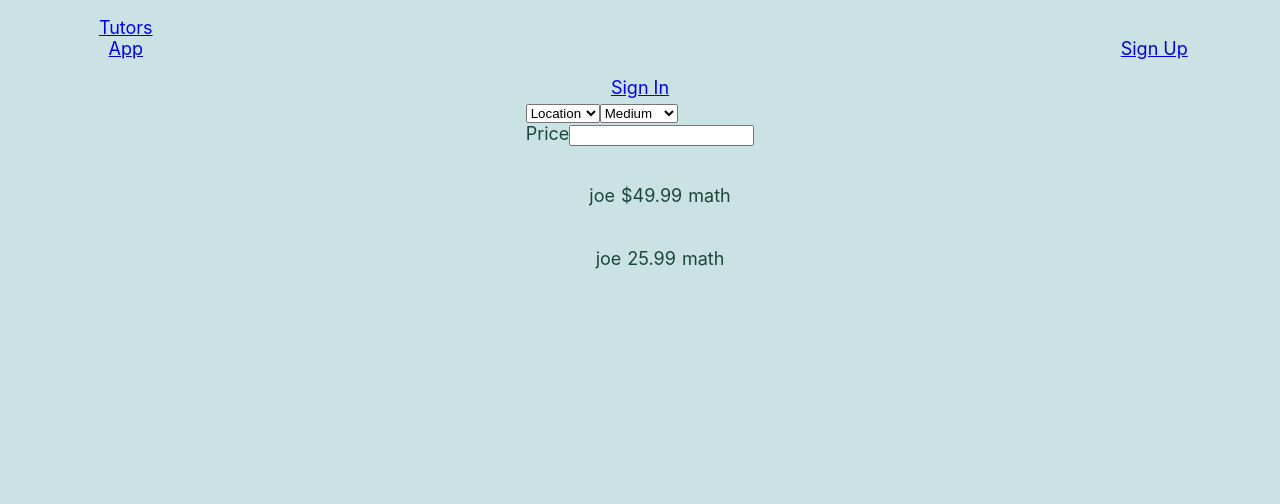
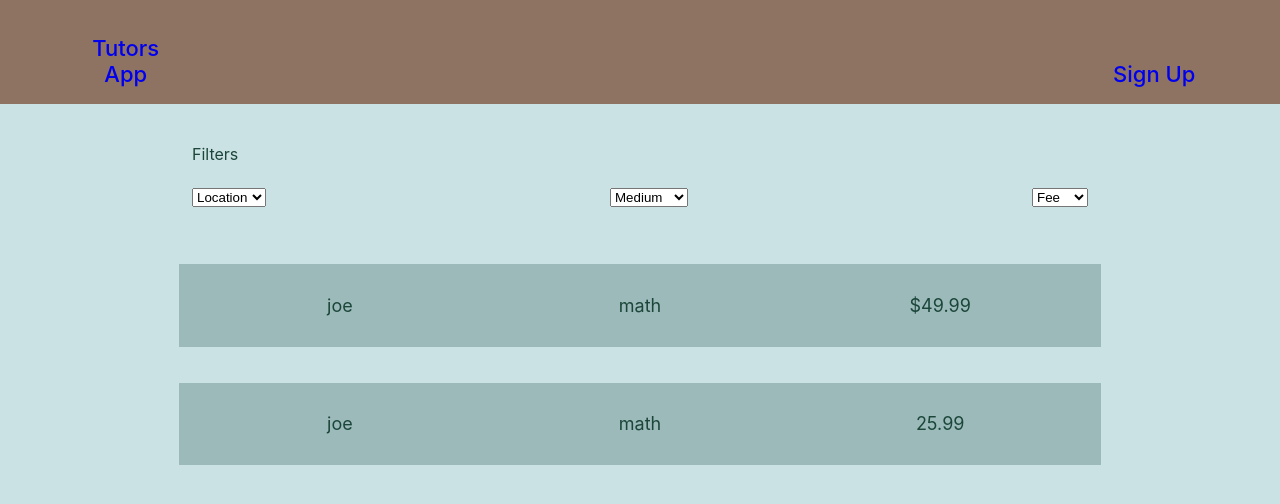
Before and after one commit to elireiner/tutors-app, a React (Create React App) app: page / in a window 1280 px wide. Shown: the top 504 px of the page. Built offline with nearby package versions, Linux system fonts and the light colour scheme; no server answers.

Commit message:
Design main page

```diff
--- a/src/Filters/Filters.css
+++ b/src/Filters/Filters.css
@@ -0,0 +1,24 @@
+.filter-element {
+    height: 15vh;
+    width: 70%;
+    margin: auto;
+    margin-top: 5vh;
+}
+
+.filters-header {
+    font-size: 16px;
+    font-weight: 400;
+    margin-top: 0;
+}
+
+.filters {
+    display: flex;
+    justify-content: space-between;
+    align-items: center;
+    height: 5vh;
+}
+
+.form {
+    display: flex;
+    flex-direction: column;
+}
--- a/src/Filters/Filters.js
+++ b/src/Filters/Filters.js
@@ -7,9 +7,11 @@ export default class Filters extends React.Component {
     render() {
 
         return (
-            <div>
+            <div className="filter-element">
+                <h2 className="filters-header">Filters</h2>
+                <div className="filters">
                     <label>
-                    <select name="student_gender" id="gender-select">
+                        <select name="tutor_gender" id="gender-select">
                             <option value="">Location</option>
                             <option value="Male">Brooklyn</option>
                             <option value="Female">Queens</option>
@@ -17,7 +19,7 @@ export default class Filters extends React.Component {
                     </label>
 
                     <label>
-                    <select name="student_gender" id="gender-select">
+                        <select name="tutor_gender" id="gender-select">
                             <option value="">Medium</option>
                             <option value="Male">Online</option>
                             <option value="Female">In person</option>
@@ -25,13 +27,17 @@ export default class Filters extends React.Component {
                     </label>
 
                     <form action="" method="post" className="form">
-                    <label>Price
-                    <input type="number" name="student_email" min="1" id="price" required />
+                        <label>
+                            <select name="tutor_price" id="price-select">
+                                <option value="">Fee</option>
+                                <option value="25">{"<"} $25</option>
+                                <option value="50">{"<"} $50</option>
+                            </select>
                         </label>
 
                     </form>
                 </div>
-
+            </div>
         )
     }
 }
--- a/src/Forms/StudentLogIn/StudentLogIn.js
+++ b/src/Forms/StudentLogIn/StudentLogIn.js
@@ -10,7 +10,7 @@ export default class StudentLogIn extends React.Component {
 
         return (
             <>
-                <nav>
+                   <nav className="navbar">
                     {<FormNav />}
                 </nav>
 
--- a/src/Forms/StudentSignUp/StudentSignUp.js
+++ b/src/Forms/StudentSignUp/StudentSignUp.js
@@ -10,7 +10,7 @@ export default class StudentSignUp extends React.Component {
 
         return (
             <>
-                <nav>
+                <nav className="navbar">
                     {<FormNav />}
                 </nav>
                 <section className="welcome">
--- a/src/Forms/TutorLogIn/TutorLogIn.js
+++ b/src/Forms/TutorLogIn/TutorLogIn.js
@@ -10,7 +10,7 @@ export default class TutorLogIn extends React.Component {
 
         return (
             <>
-                <nav>
+                   <nav className="navbar">
                     {<FormNav />}
                 </nav>
                 <section className="welcome">
--- a/src/Forms/TutorSignUp/TutorSignUp.js
+++ b/src/Forms/TutorSignUp/TutorSignUp.js
@@ -10,7 +10,7 @@ export default class TutorSignUp extends React.Component {
 
         return (
             <>
-                <nav>
+                <nav className="navbar">
                     {<FormNav />}
                 </nav>
                 <section className="welcome">
--- a/src/MainPage/MainPage.css
+++ b/src/MainPage/MainPage.css
@@ -1,8 +1,23 @@
+.navbar {
+    height: 13vh;
+    background-color: #8E7363;
+    color: white;
+    font-size: 22px;
+    font-weight: 500;
+}
+
 .login-link {
     display: flex;
     justify-content: center;
     align-items: center;
     height: 12%;
+}
+
+a:hover,
+a:visited,
+a:link,
+a:active {
+    text-decoration: none;
 }
 
 .login-link>a {
@@ -12,13 +27,14 @@
 }
 
 .tutor-table {
-    display: flex;
-    justify-content: center;
+    height: 15vh;
 }
 
-ul {
+.tutors-list {
     list-style-type: none;
     display: flex;
     flex-direction: column;
     align-items: center;
+    margin: 0;
+    padding: 0;
 }
--- a/src/MainPage/MainPage.js
+++ b/src/MainPage/MainPage.js
@@ -13,7 +13,7 @@ let tutorsObject = [
 export default class MainPage extends React.Component {
 
     render() {
-        let tutor = tutorsObject.map(tutor => {
+        let tutors = tutorsObject.map(tutor => {
             return <Tutor
                 key={tutor.id}
                 name={tutor.name}
@@ -24,21 +24,17 @@ export default class MainPage extends React.Component {
 
         return (
             <>
-                <nav>
+                <nav className="navbar">
                     {<Nav />}
                 </nav>
-
-                <section className="login-link">
-                    <Link to='/students/login'>Sign In</Link>
-                </section>
                 <div>
-                    <section className="tutor-table">
+                    <section className="filter-section">
                         {<Filters />}
                     </section>
 
                     <section>
-                        <ul>
-                            {tutor}
+                        <ul className="tutors-list">
+                            {tutors}
                         </ul>
                     </section>
                 </div>
--- a/src/Tutor/Tutor.css
+++ b/src/Tutor/Tutor.css
@@ -1,6 +1,21 @@
-li {
-   display: flex;
+.tutor {
+    display: flex;
+    background-color: #9CBABA;
+    width: 70%;
+    padding: 1vw;
+    margin-bottom: 4.5vh;
+    font-size: 18px;
 }
-.tutor > p {
-    padding: 3px;
+
+.tutors-item {
+    text-align: center;
+    width: 32%;
 }
+
+.tutor-price, .tutor-name {
+    flex-grow: 1;
+}
+
+.tutor-subject {
+    flex-grow: 2;
+}
--- a/src/Tutor/Tutor.js
+++ b/src/Tutor/Tutor.js
@@ -6,9 +6,9 @@ export default class Tutor extends React.Component {
         const { name, price, subject } = this.props
         return (
             <li className="tutor">
-                <p>{name}</p>
-                <p>{price}</p>
-                <p>{subject}</p>
+                <p className="tutors-item tutor-name">{name}</p>
+                <p className="tutors-item tutor-subject">{subject}</p>
+                <p className="tutors-item tutor-price">{price}</p>
             </li>
         )
     }
--- a/src/index.css
+++ b/src/index.css
@@ -9,6 +9,8 @@ html, body {
   -webkit-font-smoothing: antialiased;
   -moz-osx-font-smoothing: grayscale;
   font-size: 18px;
+  box-sizing: border-box;
+  font-size: 0px
 }
 
 code {
```
Lines whose indentation alone changed are shown as unchanged.
